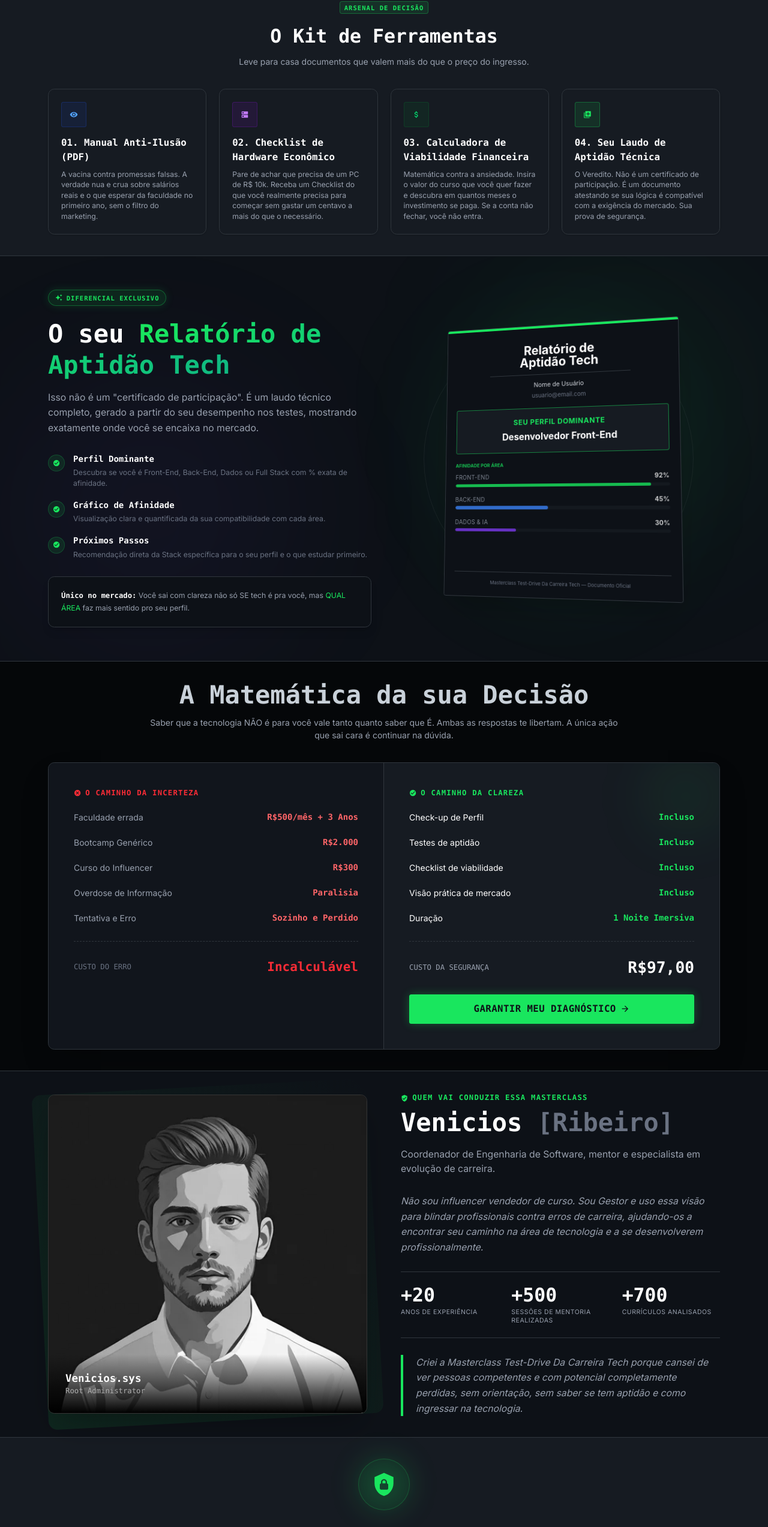
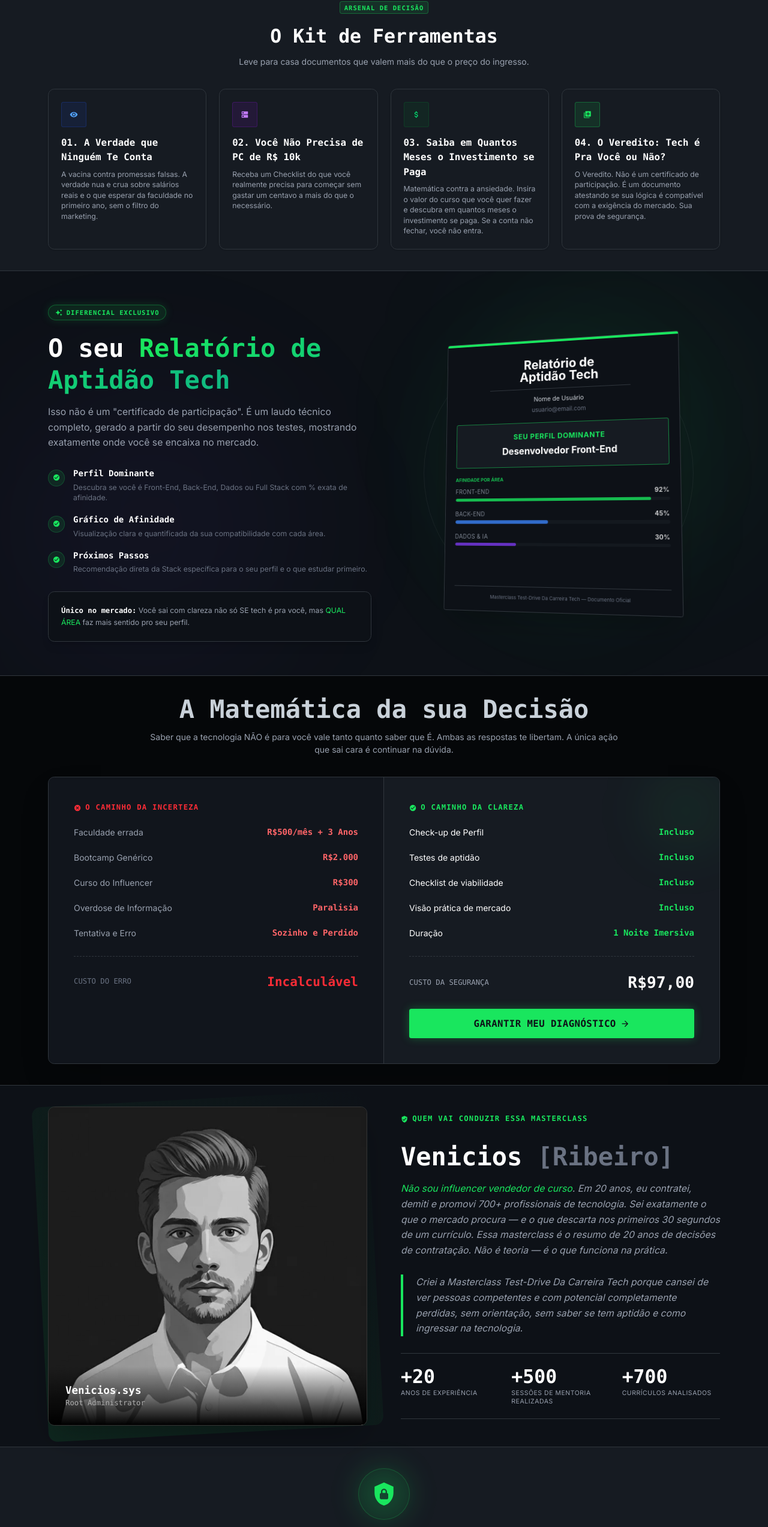
Before and after one commit to veniciosribeiro/masterclass-carreira-tech, a React (Vite) app in the folder apps/frontend/: page / in a window 1280 px wide. Shown: the part 2167-4713 px from the top of the page at 60% size. Built offline with nearby package versions, Linux system fonts and the light colour scheme; no server answers.

Commit message:
feat(landing): refine syllabus titles and update authority section details

```diff
--- a/apps/frontend/src/components/Authority.tsx
+++ b/apps/frontend/src/components/Authority.tsx
@@ -32,7 +32,7 @@ export const Authority: React.FC = () => {
 
         {/* Text Column - Moved to Right */}
         <div className="order-2 lg:order-2">
-          <div className="inline-flex items-center gap-2 mb-2 text-primary font-mono text-sm tracking-widest uppercase font-bold">
+          <div className="inline-flex items-center gap-2 mb-8 text-primary font-mono text-sm tracking-widest uppercase font-bold">
             <VerifiedUserIcon className="text-sm" />
             Quem Vai Conduzir Essa Masterclass
           </div>
@@ -42,20 +42,28 @@ export const Authority: React.FC = () => {
           </h2>
 
           <div className="relative mb-8">
-            <p className="text-gray-400 text-lg mb-8 font-light">
-              Coordenador de Engenharia de Software, mentor e especialista em
-              evolução de carreira.
-            </p>
-
             <p className="text-gray-400 italic text-lg leading-relaxed">
-              Não sou influencer vendedor de curso. Sou Gestor e uso essa visão
-              para blindar profissionais contra erros de carreira, ajudando-os a
-              encontrar seu caminho na área de tecnologia e a se desenvolverem
-              profissionalmente.
+              <span className="text-primary">
+                Não sou influencer vendedor de curso
+              </span>
+              . Em 20 anos, eu contratei, demiti e promovi 700+ profissionais de
+              tecnologia. Sei exatamente o que o mercado procura — e o que
+              descarta nos primeiros 30 segundos de um currículo. Essa
+              masterclass é o resumo de 20 anos de decisões de contratação. Não
+              é teoria — é o que funciona na prática.
             </p>
           </div>
 
-          <div className="grid grid-cols-2 md:grid-cols-3 gap-6 mb-8 border-y border-border-dark py-6">
+          <div className="relative mb-8 ">
+            <p className="text-gray-400 italic text-lg leading-relaxed border-l-4 border-primary pl-6">
+              Criei a Masterclass Test-Drive Da Carreira Tech porque cansei de
+              ver pessoas competentes e com potencial completamente perdidas,
+              sem orientação, sem saber se tem aptidão e como ingressar na
+              tecnologia.
+            </p>
+          </div>
+
+          <div className="grid grid-cols-2 md:grid-cols-3 gap-6 border-y border-border-dark py-6">
             <div>
               <div className="text-3xl md:text-4xl font-bold text-white mb-1 font-mono">
                 +20
@@ -81,15 +89,6 @@ export const Authority: React.FC = () => {
               </div>
             </div>
           </div>
-
-          <div className="relative">
-            <p className="text-gray-400 italic text-lg leading-relaxed border-l-4 border-primary pl-6">
-              Criei a Masterclass Test-Drive Da Carreira Tech porque cansei de
-              ver pessoas competentes e com potencial completamente perdidas,
-              sem orientação, sem saber se tem aptidão e como ingressar na
-              tecnologia.
-            </p>
-          </div>
         </div>
       </div>
     </section>
--- a/apps/frontend/src/components/Syllabus.tsx
+++ b/apps/frontend/src/components/Syllabus.tsx
@@ -22,7 +22,7 @@ export const Syllabus: React.FC = () => {
               <VisibilityIcon />
             </div>
             <h3 className="font-bold text-lg mb-2 text-white font-mono">
-              01. Manual Anti-Ilusão (PDF)
+              01. A Verdade que Ninguém Te Conta
             </h3>
             <p className="text-sm text-gray-400">
               A vacina contra promessas falsas. A verdade nua e crua sobre
@@ -35,12 +35,11 @@ export const Syllabus: React.FC = () => {
               <DnsIcon />
             </div>
             <h3 className="font-bold text-lg mb-2 text-white font-mono">
-              02. Checklist de Hardware Econômico
+              02. Você Não Precisa de PC de R$ 10k
             </h3>
             <p className="text-sm text-gray-400">
-              Pare de achar que precisa de um PC de R$ 10k. Receba um Checklist
-              do que você realmente precisa para começar sem gastar um centavo a
-              mais do que o necessário.
+              Receba um Checklist do que você realmente precisa para começar sem
+              gastar um centavo a mais do que o necessário.
             </p>
           </div>
           <div className="bg-surface-dark p-6 rounded-xl shadow-sm border border-border-dark hover:border-primary/50 hover:bg-[#1c2128] transition-all duration-300 group">
@@ -48,7 +47,7 @@ export const Syllabus: React.FC = () => {
               <AttachMoneyIcon />
             </div>
             <h3 className="font-bold text-lg mb-2 text-white font-mono">
-              03. Calculadora de Viabilidade Financeira
+              03. Saiba em Quantos Meses o Investimento se Paga
             </h3>
             <p className="text-sm text-gray-400">
               Matemática contra a ansiedade. Insira o valor do curso que você
@@ -61,7 +60,7 @@ export const Syllabus: React.FC = () => {
               <QuizIcon />
             </div>
             <h3 className="font-bold text-lg mb-2 text-white font-mono">
-              04. Seu Laudo de Aptidão Técnica
+              04. O Veredito: Tech é Pra Você ou Não?
             </h3>
             <p className="text-sm text-gray-400">
               O Veredito. Não é um certificado de participação. É um documento
```
